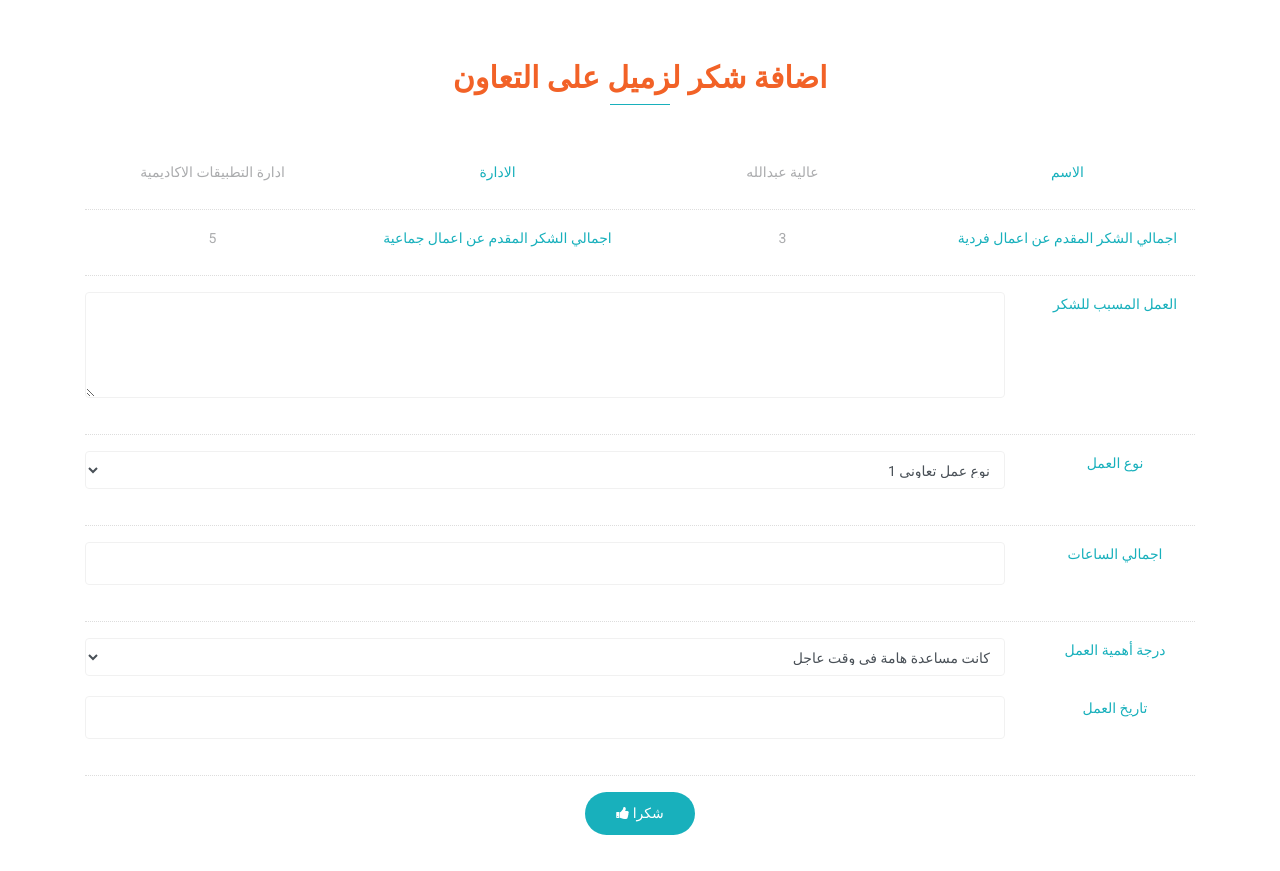
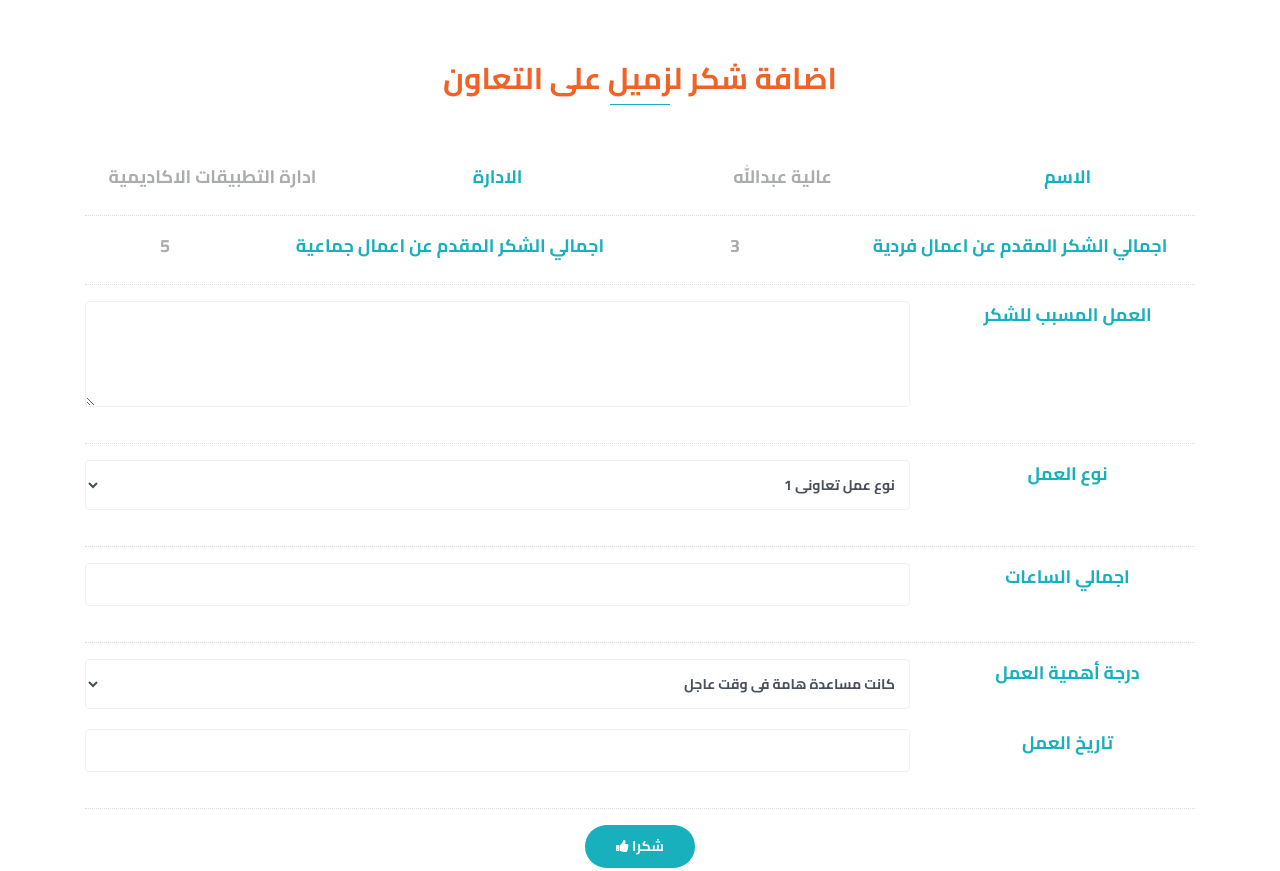
Before and after one commit to AmalAL-Otaibi/AmalAL-Otaibi.github.io, a plain HTML site: page kau_thanks/insert_collobration_work.html in a window 1280 px wide. Shown: the top 871 px of the page. Drawn offline with Linux system fonts and the light colour scheme.

Commit message:
updarted version

```diff
--- a/kau_thanks/assets/css/main.css
+++ b/kau_thanks/assets/css/main.css
@@ -1,13 +1,13 @@
-@import url('https://fonts.googleapis.com/css?family=Open+Sans:400,700|Roboto:400,500,700');
+
 html {
   overflow-x: hidden;
 }
 
 body {
   background: #fff;
-  font-size: 14px;
-  font-weight: 400;
-  font-family: 'Roboto', sans-serif;
+  font-size: 18px;
+  font-weight: 500;
+  font-family: 'Cairo', sans-serif;
   -webkit-box-sizing: border-box;
   -moz-box-sizing: border-box;
   box-sizing: border-box;
@@ -15,7 +15,7 @@ body {
   color: #abacae;
   text-align:right;
   direction:rtl;
-  line-height: 25px;
+  line-height: 28px;
   -webkit-backface-visibility: hidden;
   backface-visibility: hidden;
   overflow-x: hidden;
@@ -25,7 +25,7 @@ h1, h2, h3, h4 {
 
   color: #222222;
   font-weight: 700;
-  font-family: 'Roboto', sans-serif;
+  font-family: 'Cairo', serif;
 }
 
 a {
@@ -45,7 +45,7 @@ a a:focus {
 
 p {
   font-weight: 400;
-  font-family: 'Roboto', sans-serif;
+  font-family: 'Cairo', sans-serif;
   margin: 0px;
   font-size: 14px;
 }
@@ -409,17 +409,18 @@ hr {
   -o-transition: all 0.2s linear;
   transition: all 0.2s linear;
 }
-
-#features .box-item .text h4 {
+#features .box-item h4 {
+  text-align:right;
   cursor: pointer;
   font-size: 18px;
-  font-weight: 500;
+  font-weight: 700;
   line-height: 22px;
   -webkit-transition: all 0.2s linear;
   -moz-transition: all 0.2s linear;
   -o-transition: all 0.2s linear;
   transition: all 0.2s linear;
 }
+
 
 #features .box-item .text p {
   font-size: 14px;
@@ -587,8 +588,9 @@ hr {
 .team-item .info-text h3 {
   font-size: 16px;
   text-transform: uppercase;
-  font-weight: 500;
+  font-weight: 700;
   margin-bottom: 5px;
+  color: #333;
 }
 
 .team-item .info-text h3 a {
@@ -626,7 +628,7 @@ hr {
 }
 
 #pricing .title .month-plan {
-  font-size: 16px;
+  font-size: 14px;
   font-weight: 500;
   color: #333;
 }
--- a/kau_thanks/insert_collobration_work.html
+++ b/kau_thanks/insert_collobration_work.html
@@ -15,6 +15,7 @@
    <!-- Owl carousel -->
    <link rel="stylesheet" href="assets/css/owl.carousel.min.css">
    <link rel="stylesheet" href="assets/css/owl.theme.css">
+   <link href="https://fonts.googleapis.com/css2?family=Cairo:wght@700&display=swap" rel="stylesheet">
 
    <!-- Animate -->
    <link rel="stylesheet" href="assets/css/animate.css">
@@ -56,24 +57,24 @@
   </div>
        <hr/>
        <div class="row">
-  <div class="col-lg-3 col-md-12 col-sm-12 col-xs-12">
+  <div class="col-lg-4 col-md-12 col-sm-12 col-xs-12">
         <label for="empthanks" class="grean-color">
 اجمالي الشكر المقدم عن اعمال فردية
  </label>
 
   </div>
-  <div class="col-lg-3 col-md-12 col-sm-12 col-xs-12">
+  <div class="col-lg-2 col-md-12 col-sm-12 col-xs-12">
     <label for="totalempthanks">
   3
    </label>
   </div>
-  <div class="col-lg-3 col-md-12 col-sm-12 col-xs-12">
+  <div class="col-lg-4 col-md-12 col-sm-12 col-xs-12">
     <label for="sitethanks" class="grean-color" >
 اجمالي الشكر المقدم عن اعمال جماعية
 </label>
 
   </div>
-  <div class="col-lg-3 col-md-12 col-sm-12 col-xs-12">
+  <div class="col-lg-2 col-md-12 col-sm-12 col-xs-12">
       <label for="totalsitethanks" >
 5
 </label>
@@ -82,12 +83,12 @@
        </div>
        <hr/>
        <div class="row">
-  <div class="col-lg-2 col-md-12 col-sm-12 col-xs-12" >
+  <div class="col-lg-3 col-md-12 col-sm-12 col-xs-12" >
       <label for="collobration_work" class="grean-color" >
    العمل المسبب للشكر
  </label>
   </div>
-  <div class="col-lg-10 col-md-12 col-sm-12 col-xs-12">
+  <div class="col-lg-9 col-md-12 col-sm-12 col-xs-12">
     <textarea id="collobration_work"  rows="4" class="form-control"
     >
         </textarea>
@@ -96,13 +97,13 @@
 <hr/>
 
 <div class="row">
-<div class="col-lg-2 col-md-12 col-sm-12 col-xs-12" >
+<div class="col-lg-3 col-md-12 col-sm-12 col-xs-12" >
   <label for="collobration_work_type" class="grean-color" >
 نوع العمل
 </label>
 </div>
-<div class="col-lg-10 col-md-12 col-sm-12 col-xs-12">
-  <select name="work_type" id="work_type" class="form-control">
+<div class="col-lg-9 col-md-12 col-sm-12 col-xs-12">
+  <select name="work_type" id="work_type" class="form-control" style="min-height:50px;">
     <option value="1">نوع عمل تعاوني 1</option>
 
   </select>
@@ -110,25 +111,25 @@
 </div>
 <hr/>
      <div class="row">
-  <div class="col-lg-2 col-md-12 col-sm-12 col-xs-12" class="grean-color">
+  <div class="col-lg-3 col-md-12 col-sm-12 col-xs-12" class="grean-color">
     <label for="collobration_work_hures" class="grean-color" >
   اجمالي الساعات
 </label>
   </div>
-  <div class="col-lg-10 col-md-12 col-sm-12 col-xs-12">
+  <div class="col-lg-9 col-md-12 col-sm-12 col-xs-12">
 <input type="text" id="totalhuers" name="totalhuers" class="form-control">
   </div>
 
        </div>
        <hr/>
        <div class="row">
-    <div class="col-lg-2 col-md-12 col-sm-12 col-xs-12" >
+    <div class="col-lg-3 col-md-12 col-sm-12 col-xs-12" >
           <label for="workperiorty_type" class="grean-color" >
   درجة أهمية العمل
 </label>
     </div>
-    <div class="col-lg-10 col-md-12 col-sm-12 col-xs-12">
-      <select name="workperiorty_type" id="work_type" class="form-control">
+    <div class="col-lg-9 col-md-12 col-sm-12 col-xs-12">
+      <select name="workperiorty_type" id="work_type" class="form-control" style="min-height:50px;">
         <option value="1">كانت مساعدة هامة في وقت عاجل</option>
   <option value="2">كانت مساعدة عادية الاهمية  </option>
       </select>
@@ -136,12 +137,12 @@
 
          </div>
          <div class="row">
-      <div class="col-lg-2 col-md-12 col-sm-12 col-xs-12" >
+      <div class="col-lg-3 col-md-12 col-sm-12 col-xs-12" >
           <label for="Dates" class="grean-color" >
   تاريخ العمل
 </label>
       </div>
-      <div class="col-lg-10 col-md-12 col-sm-12 col-xs-12">
+      <div class="col-lg-9 col-md-12 col-sm-12 col-xs-12">
 <input type="text" id="Date" name="Dates" class="form-control">
       </div>
 
```
Also changed, not shown: kau_thanks/insert_group_collobration_work.html (+6 -4 lines), kau_thanks/main.html (+1 -0 lines), kau_thanks/search_collobration_worker.html (+13 -11 lines), kau_thanks/show_group_collobration_work_deteals.html (+6 -3 lines), kau_thanks/assets/fonts/Cairo-Black.ttf (added), kau_thanks/assets/fonts/Cairo-Bold.ttf (added), kau_thanks/assets/fonts/Cairo-ExtraLight.ttf (added), kau_thanks/assets/fonts/Cairo-Light.ttf (added), kau_thanks/assets/fonts/Cairo-Regular.ttf (added), kau_thanks/assets/fonts/Cairo-SemiBold.ttf (added), kau_thanks/assets/fonts/OFL.txt (added), kau_thanks/assets/img/about/likes.jpg (added), kau_thanks/assets/img/about/likes_big.png (added), kau_thanks/assets/img/about/likes_v.jpg (added), 1 more files, 1 other file.
